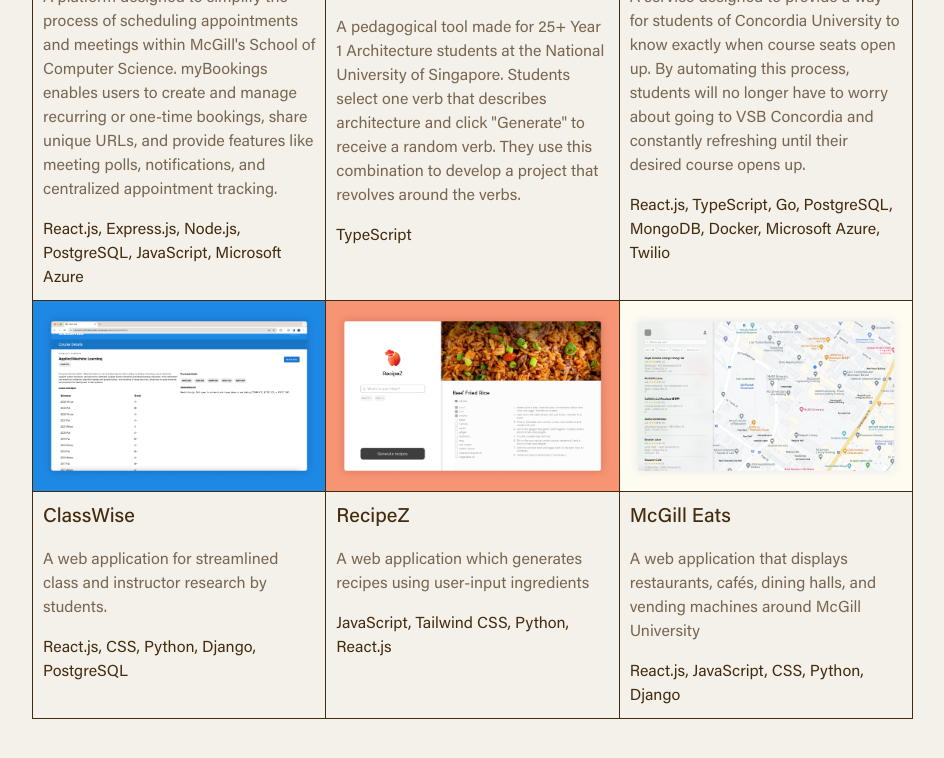
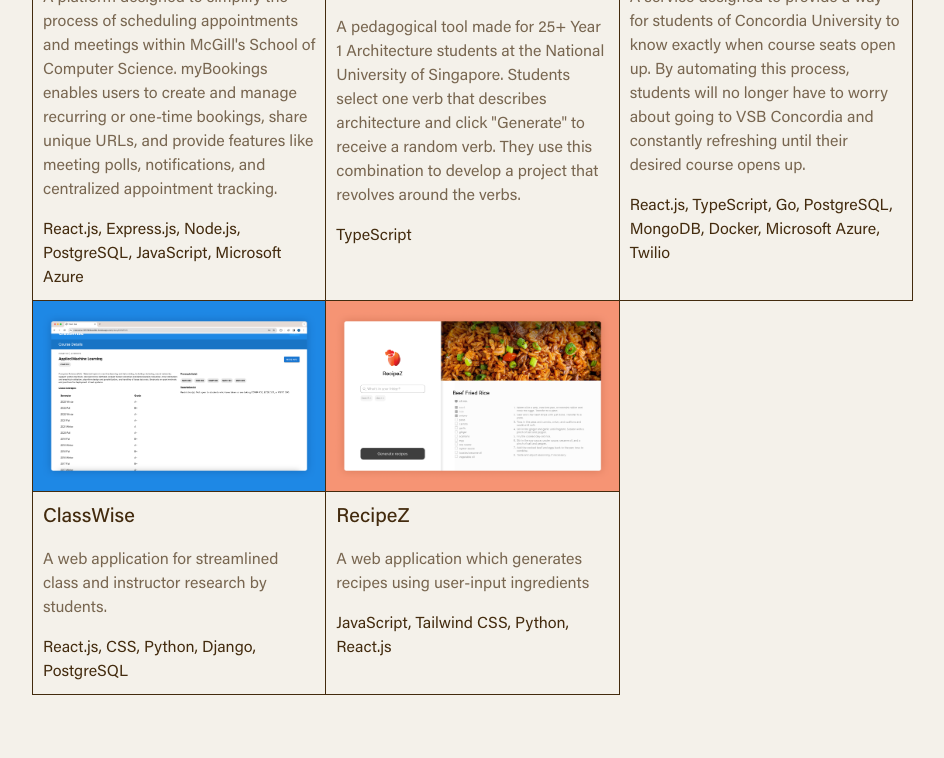
Before and after one commit to ReiKong/personal-website-2, a Next.js app: page / in a window 1280 px wide. Shown: the part 3972-4730 px from the top of the page, without its empty margins (328-1272 px from the left). Built offline with nearby package versions, Linux system fonts and the light colour scheme; a web font is replaced by a local one.

Commit message:
Remove mcgill eats

```diff
--- a/data/projectsData.js
+++ b/data/projectsData.js
@@ -3,7 +3,6 @@
 import architectureVerbListGen from "../public/images/ArchitectureVerbListGeneratorCover.png"
 import classwise from "../public/images/classwiseCover.png";
 import recipez from "../public/images/recipezCover.png";
-import mcgillEats from "../public/images/mcgillEatsCover.png";
 import emptyImage from '../public/images/empty.png'
 
 export const projects = [
@@ -56,13 +55,4 @@
         description: "A web application which generates recipes using user-input ingredients",
         techStack: "JavaScript, Tailwind CSS, Python, React.js",
     },
-    {
-        imageSrc: mcgillEats,
-        title: "McGill Eats",
-        year: 2023,
-        projectLink: "#",
-        githubLink: "#",
-        description: "A web application that displays restaurants, cafés, dining halls, and vending machines around McGill University",
-        techStack: "React.js, JavaScript, CSS, Python, Django",
-    },
 ];
```
Also changed, not shown: public/images/mcgilleatsCover.png (deleted).
